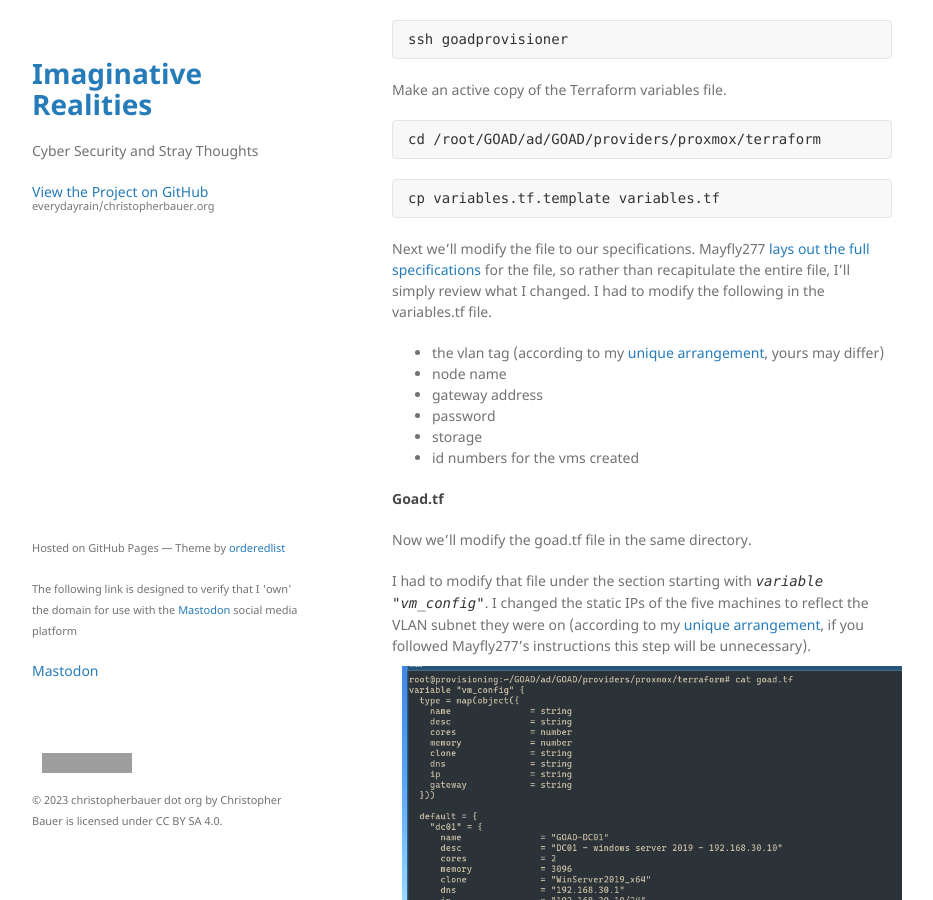
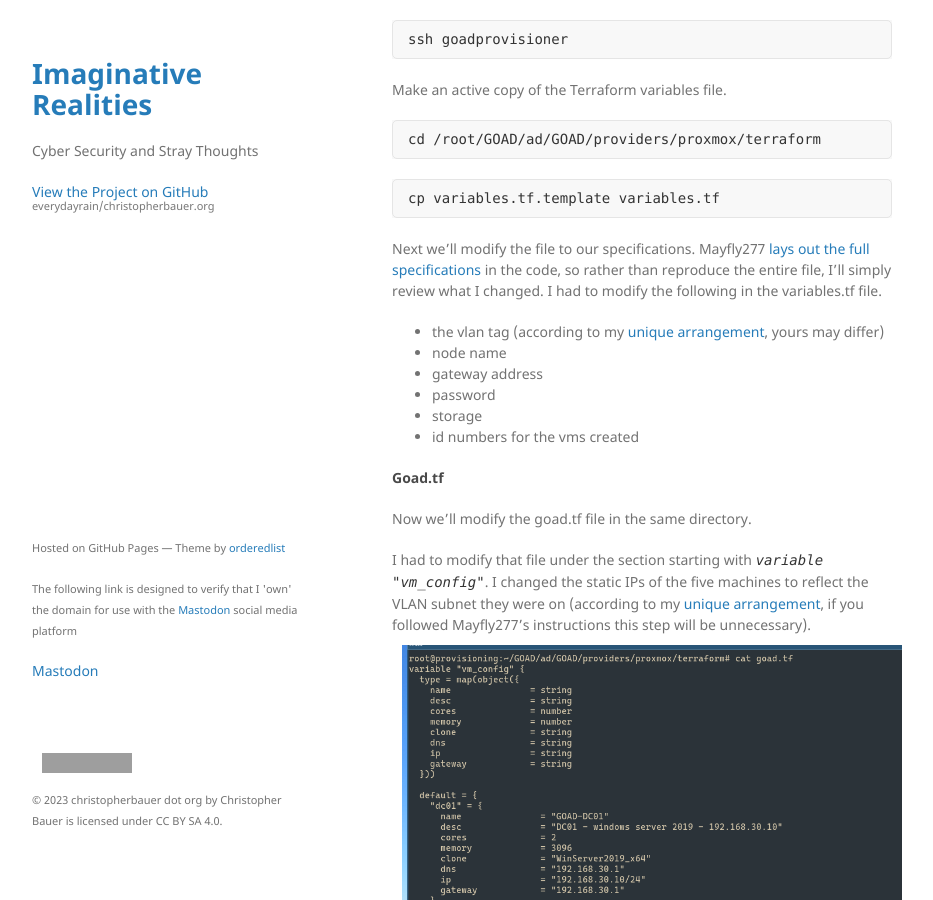
Before and after one commit to everydayrain/christopherbauer.org, a Jekyll site: the page built from _posts/2024-11-17-goad-terraform.md, in a window 1280 px wide and 900 px high, scrolled down 920 px. Shown: the whole window, without its empty margins (178-1111 px from the left). Built offline with Jekyll 4.4.1, drawn with Linux system fonts in a browser that asks for light colours; grey boxes are pictures that could not be loaded.

Commit message:
Update 2024-11-17-goad-terraform.md
Edits, photo jiggering

````diff
--- a/_posts/2024-11-17-goad-terraform.md
+++ b/_posts/2024-11-17-goad-terraform.md
@@ -38,7 +38,7 @@ cd /root/GOAD/ad/GOAD/providers/proxmox/terraform
 cp variables.tf.template variables.tf
 ```
 
-Next we'll modify the file to our specifications.  Mayfly277 [lays out the full specifications](https://mayfly277.github.io/posts/GOAD-on-proxmox-part3-terraform/#configure-terraform) for the file, so rather than recapitulate the entire file, I'll simply review what I changed.  I had to modify the following in the variables.tf file.
+Next we'll modify the file to our specifications.  Mayfly277 [lays out the full specifications](https://mayfly277.github.io/posts/GOAD-on-proxmox-part3-terraform/#configure-terraform) in the code, so rather than reproduce the entire file, I'll simply review what I changed.  I had to modify the following in the variables.tf file.
 
 - the vlan tag (according to my [unique arrangement](https://christopherbauer.org/2024/11/08/GOAD-networking.html), yours may differ)
 - node name
@@ -70,6 +70,7 @@ terraform apply "goad.plan"
 ```
 
 Now you should see five new VMs withe the names you specified in goad.tf in the Proxmox web user interface.
+
 ![](/assets/img/2024-11-14_15-16.png)
 
 Troubleshooting note: if you find that it takes an unacceptably long time to complete the Terraform build, ask yourself what storage you selected in [part 3](https://christopherbauer.org/2024/11/14/templates.html) when you modified the config.auto.pkrvars.hcl file.  If it wasn't local-lvm, that might have something to do with it.
````
